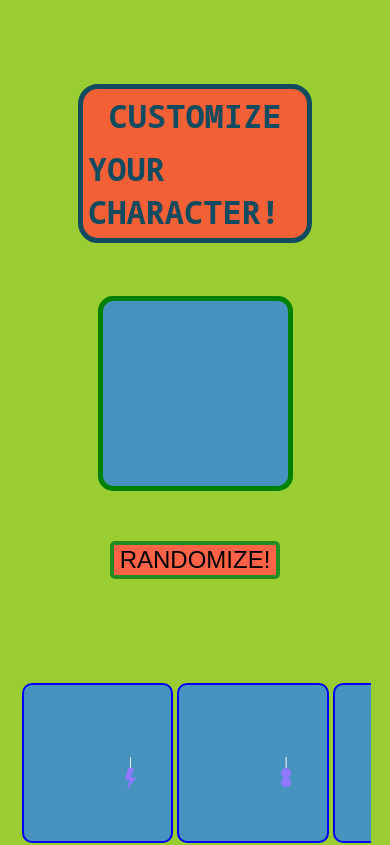
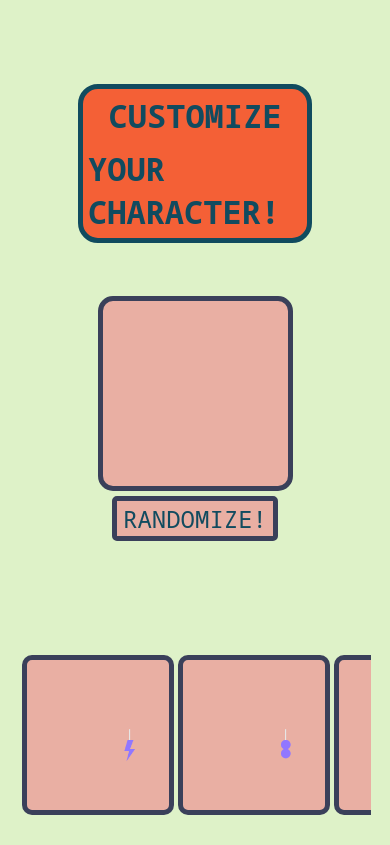
Before and after one commit to hanumanman/CharacterCustomization, a React (Create React App) app: page / in a window 390 px wide. Shown: the top 845 px of the page. Built offline with nearby package versions, Linux system fonts and the light colour scheme.

Commit message:
fix responsiveness

```diff
--- a/src/App.css
+++ b/src/App.css
@@ -4,21 +4,34 @@
   box-sizing: border-box;
 }
 
-.container{
-  background-color: #9acd32;
+.container {
+  background-color: #def2c8;
   display: flex;
   flex-direction: column;
   align-items: center;
   padding-top: 10vh;
 }
 
+.randomizeBtn {
+  margin-top: 5px;
+  font-size: 1.5rem;
 
-.randomizeBtn {
+  cursor: pointer;
+
+  border-radius: 5px;
+  background-color: #e9afa3;
+  border: 5px solid #3a405a;
+  font-family: "Noto Sans Mono", monospace;
+  color: #114b5f;
+}
+
+#box {
   position: sticky;
-  top: 50vh;
-  font-size: 1.5rem;
-  background-color: tomato;
-  cursor: pointer;
-  border: solid forestgreen 4px;
-  border-radius: 5px;
+  top: 0;
+  display: flex;
+  flex-direction: column;
+  align-items: center;
+  background-color: #def2c8;
+  width: 100vw;
+  padding: 10px 0px 10px 0px;
 }
--- a/src/App.js
+++ b/src/App.js
@@ -94,6 +94,7 @@ export default function App() {
       <div className="container">
         <Header />
 
+        <div id="box">
           <CharacterFrame charPreviewList={charPreviewList} />
 
           <button
@@ -117,6 +118,7 @@ export default function App() {
           >
             RANDOMIZE!
           </button>
+        </div>
 
         <ListItems
           ref={earringsRef}
--- a/src/components/CharacterFrame.css
+++ b/src/components/CharacterFrame.css
@@ -30,34 +30,28 @@
     display: flex;
     flex-direction: column;
     align-items: center;
-    border: 5px solid rgb(0, 128, 0);
-    background-color: rgb(70, 147, 192);
+    border: 5px solid #3A405A;
+    background-color: #E9AFA3;
     border-radius: 15px;
 
-    position: sticky;
+
     width: 50vw;
     max-width: 500px;
     aspect-ratio: 1/1;
-    top: 10px;
 }
 
+#charFrame {
+    position: sticky;
+    display: flex;
+    justify-content: center;
+    align-items: flex-end;
+    background-color: #E9AFA3;
+    height: 100%;
+    width: 100%;
+    border-radius: 15px;
+}
 
-
-#charFrame img {
+#charFrame img{
     max-width: 90%;
     position: absolute;
-    bottom: 0;
-    transform: translateX(-50%);
 }
-
-#previewCont {
-    background-color:#9acd32;
-    width: 100vw;
-    display: flex;
-    justify-content: center;
-    position: sticky;
-    top: 0;
-    padding: 10px 0px 50px 0px;
-    border-radius: 1px;
-    box-shadow: 0px 0px 0px 8px #9acd32;
-}
--- a/src/components/CharacterFrame.js
+++ b/src/components/CharacterFrame.js
@@ -5,13 +5,11 @@ import PreviewItem from "./PreviewItem";
 function CharacterFrame({ charPreviewList }) {
   return (
     <>
-      <div id="previewCont">
-        <div id="charPreview">
-          <div id="charFrame">
-            {charPreviewList.map((item) => (
-              <PreviewItem key={`${item.listName}${item.index}`} item={item} />
-            ))}
-          </div>
+      <div id="charPreview">
+        <div id="charFrame">
+          {charPreviewList.map((item) => (
+            <PreviewItem key={`${item.listName}${item.index}`} item={item} />
+          ))}
         </div>
       </div>
     </>
--- a/src/components/ListItems.css
+++ b/src/components/ListItems.css
@@ -1,7 +1,7 @@
 .partList {
   margin-top: 100px;
   display: flex;
-    background-color: yellowgreen;
+  background-color: #def2c8;
   width: 90vw;
   overflow: hidden;
   overflow-x: scroll;
@@ -11,16 +11,14 @@
   padding: 0;
 }
 
-
-
 .partList img {
   max-height: 100%;
   width: auto;
 }
 
 .partList .part {
-    background-color: rgb(70, 147, 192);
-    border: 2px solid blue;
+  background-color: #e9afa3;
+  border: 5px solid #3a405a;
   border-radius: 10px;
   margin: 4px 2px 4px 2px;
   cursor: pointer;
```
Lines whose indentation alone changed are shown as unchanged.
